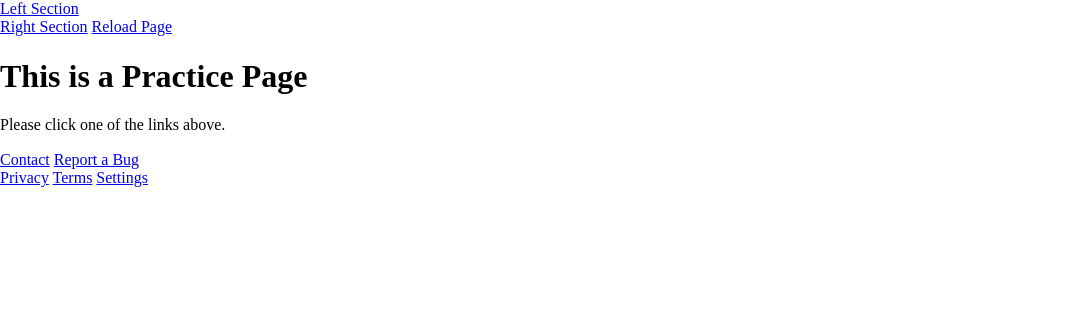
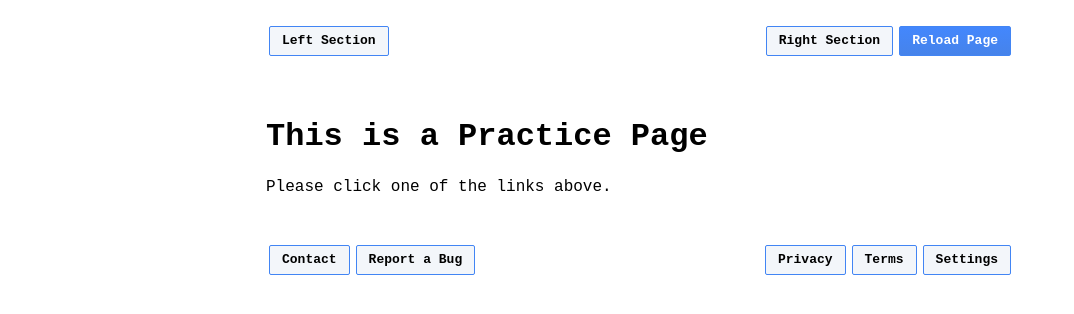
Before and after one commit to AndrewMichael1851/portfolio, a plain HTML site: page index.html in a window 1280 px wide. Shown: the whole page, without its empty margins (0-1074 px from the left). Drawn offline with Linux system fonts and the light colour scheme.

Commit message:
Added some basic CSS to make the page look nicer.

```diff
--- a/css/style.css
+++ b/css/style.css
@@ -0,0 +1,140 @@
+/* Base Styling for Page */
+:root {
+    --border-color: #ddd;
+    --button-search-font: #3c4043;
+    --button-search-background: #f2f2f2;
+    --footer-background: #f2f2f2;
+    --footer-font: #70757a;
+    --footer-font-hover: #3c4043;
+    --footer-font-active: #ea4335;
+}
+
+*,
+::before,
+::after {
+    box-sizing: border-box;
+    padding: 0;
+    margin: 0;
+}
+
+html {
+    width: 85vw;
+    max-width: 800px;
+    margin-left: auto;
+    margin-right: auto;
+}
+
+body {
+    font-family: "Courier New", "Courier", "Lucida Sans Typewriter", "Lucida Typewriter", "monospace";
+}
+
+nav,
+main,
+footer {
+    padding: 1em;
+}
+
+a {
+    color: inherit;
+    text-decoration: none;
+}
+
+img {
+    display: block;
+    width: 100%;
+}
+
+button {
+    border: none;
+    font-family: inherit;
+}
+
+button:focus {
+    outline: none;
+}
+
+/* Navbar Styles */
+.navbar {
+    padding-top: 14px;
+}
+
+.flex-row {
+    display: flex;
+    flex-direction: row;
+    flex-wrap: wrap;
+    width: 100%;
+}
+
+.flex-column {
+    display: flex;
+    flex-direction: column;
+    flex-basis: 100%;
+    flex: 1;
+}
+
+.left-section,
+.right-section,
+.content {
+    margin: 7px 10px;
+    align-items: center;
+}
+
+.left-section {
+    display: flex;
+}
+
+.right-section {
+    display: flex;
+    justify-content: flex-end;
+}
+
+.nav-link,
+.footer-link {
+    font-size: 13px;
+    line-height: 28px;
+    padding: 0 12px;
+    margin: 3px;
+    border: 1px solid #4285f4;
+    border-radius: 2px;
+    font-weight: bold;
+    background: #f3f6fa;
+}
+
+.button {
+    color: #fff;
+    line-height: 28px;
+    padding: 0 12px;
+    font-size: 13px;
+    border: 1px solid #4285f4;
+    border-radius: 2px;
+    font-weight: bold;
+    background: -webkit-linear-gradient(top, #4387fd, #4683ea);
+}
+
+/* Mobile Styling */
+@media (max-width: 660px) {
+
+    nav,
+    .footer,
+    .flex-row {
+        flex-direction: column;
+    }
+
+    nav .left-section,
+    nav .right-section,
+    footer .left-section,
+    footer .right-section {
+        justify-content: center;
+    }
+
+    .nav-link,
+    .footer-link {
+        padding: 5px;
+        line-height: 1.3;
+        text-align: center;
+    }
+
+    .reload {
+        margin: 0px 5px;
+    }
+}
--- a/index.html
+++ b/index.html
@@ -15,14 +15,14 @@
         <nav>
             <div class="flex-row">
                 <div class="flex-column">
-                    <div class="nav-left-section">
+                    <div class="left-section">
                         <a class="nav-link" href="#">Left Section</a>
                     </div>
                 </div>
                 <div class="flex-column">
-                    <div class="nav-right-section">
+                    <div class="right-section">
                         <a class="nav-link" href="#">Right Section</a>
-                        <a class="nav-link reload" href="#">Reload Page</a>
+                        <a class="nav-link button" href="#">Reload Page</a>
                     </div>
                 </div>
             </div>
@@ -36,13 +36,13 @@
         <footer>
             <div class="flex-row">
                 <div class="flex-column">
-                    <div class="footer-left-section">
+                    <div class="left-section">
                         <a class="footer-link" href="#">Contact</a>
                         <a class="footer-link" href="#">Report a Bug</a>
                     </div>
                 </div>
                 <div class="flex-column">
-                    <div class="footer-right-section">
+                    <div class="right-section">
                         <a class="footer-link" href="#">Privacy</a>
                         <a class="footer-link" href="#">Terms</a>
                         <a class="footer-link" href="#">Settings</a>
```
